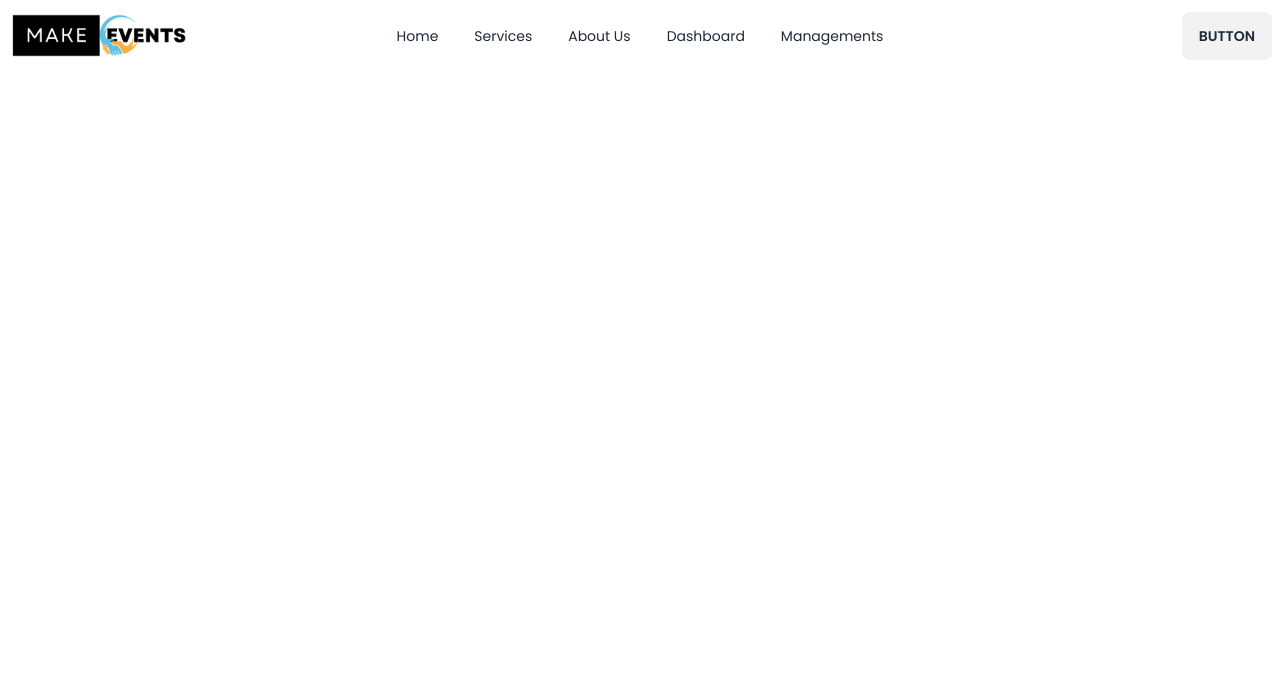
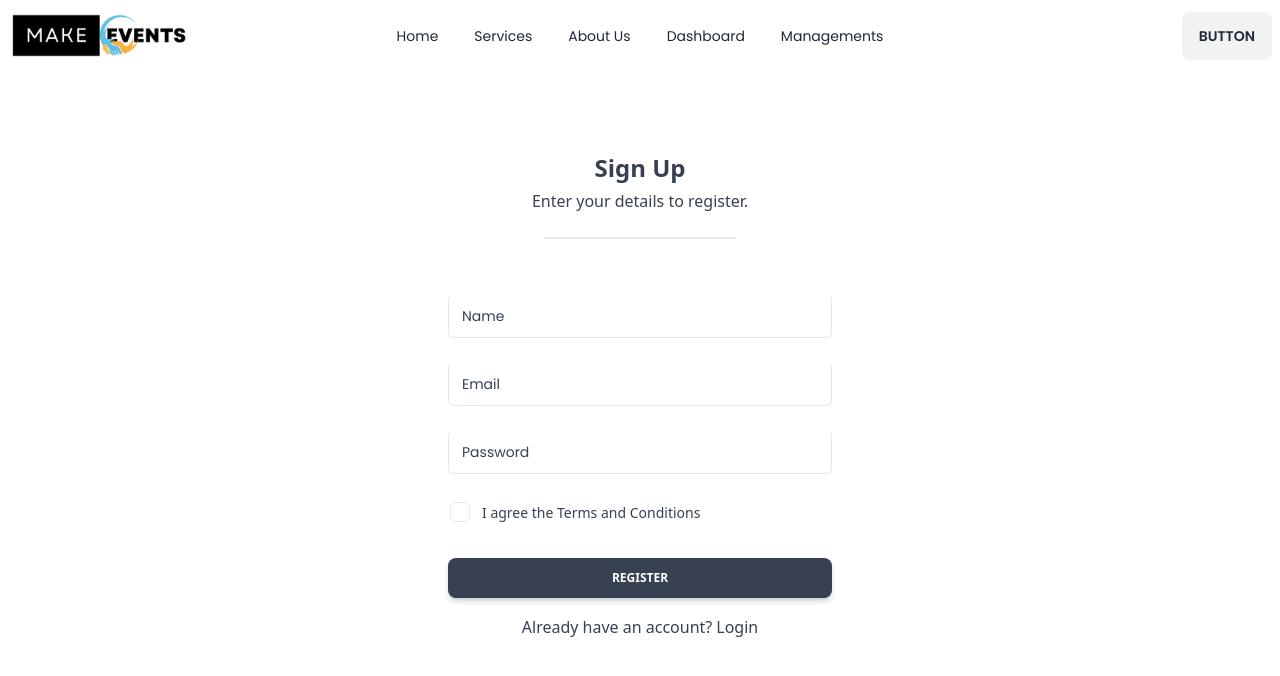
Before and after one commit to fr25foysal/Event-Management, a React (Vite) app: page /register in a window 1280 px wide. Shown: the top 676 px of the page. Built offline with nearby package versions, Linux system fonts and the light colour scheme.

Commit message:
created Sign Up page

```diff
--- a/package.json
+++ b/package.json
@@ -10,6 +10,7 @@
     "preview": "vite preview"
   },
   "dependencies": {
+    "@material-tailwind/react": "^2.1.2",
     "firebase": "^10.4.0",
     "keen-slider": "^6.8.6",
     "localforage": "^1.10.0",
--- a/src/Pages/Login/Login.jsx
+++ b/src/Pages/Login/Login.jsx
@@ -2,9 +2,7 @@
 const Login = () => {
     return (
         <div>
-            <h2>
-                Hello
-            </h2>
+
         </div>
     );
 };
--- a/src/Pages/Register/Register.jsx
+++ b/src/Pages/Register/Register.jsx
@@ -1,9 +1,110 @@
+import { Link } from "react-router-dom";
 
 const Register = () => {
     return (
-        <div>
+      <div className= "grid justify-center mt-20">
+        <div className="relative flex flex-col rounded-xl bg-transparent bg-clip-border text-gray-700 shadow-none">
+          <h4 className="block text-center font-sans text-2xl font-semibold leading-snug tracking-normal text-blue-gray-900 antialiased">
+            Sign Up
+          </h4>
+          <p className="mt-1 text-center block font-sans text-base font-normal leading-relaxed text-gray-700 antialiased">
+            Enter your details to register.
+          </p>
+          <div className="divider w-1/2 mx-auto"></div>
+          <form className="mt-8 mb-2 w-80 max-w-screen-lg sm:w-96">
+            <div className="mb-4 flex flex-col gap-6">
+              <div className="relative h-11 w-full min-w-[200px]">
+                <input
+                  className="peer h-full w-full rounded-md border border-blue-gray-200 border-t-transparent bg-transparent px-3 py-3 font-sans text-sm font-normal text-blue-gray-700 outline outline-0 transition-all placeholder-shown:border placeholder-shown:border-blue-gray-200 placeholder-shown:border-t-blue-gray-200 focus:border-2 focus:border-gray-700 focus:border-t-transparent focus:outline-0 disabled:border-0 disabled:bg-blue-gray-50"
+                  placeholder=" "
+                />
+                <label className="before:content[' '] after:content[' '] pointer-events-none absolute left-0 -top-1.5 flex h-full w-full select-none text-[11px] font-normal leading-tight text-blue-gray-400 transition-all before:pointer-events-none before:mt-[6.5px] before:mr-1 before:box-border before:block before:h-1.5 before:w-2.5 before:rounded-tl-md before:border-t before:border-l before:border-blue-gray-200 before:transition-all after:pointer-events-none after:mt-[6.5px] after:ml-1 after:box-border after:block after:h-1.5 after:w-2.5 after:flex-grow after:rounded-tr-md after:border-t after:border-r after:border-blue-gray-200 after:transition-all peer-placeholder-shown:text-sm peer-placeholder-shown:leading-[4.1] peer-placeholder-shown:text-blue-gray-500 peer-placeholder-shown:before:border-transparent peer-placeholder-shown:after:border-transparent peer-focus:text-[11px] peer-focus:leading-tight peer-focus:text-gray-700 peer-focus:before:border-t-2 peer-focus:before:border-l-2 peer-focus:before:!border-gray-700 peer-focus:after:border-t-2 peer-focus:after:border-r-2 peer-focus:after:!border-gray-700 peer-disabled:text-transparent peer-disabled:before:border-transparent peer-disabled:after:border-transparent peer-disabled:peer-placeholder-shown:text-blue-gray-500">
+                  Name
+                </label>
+              </div>
+              <div className="relative h-11 w-full min-w-[200px]">
+                <input
+                  className="peer h-full w-full rounded-md border border-blue-gray-200 border-t-transparent bg-transparent px-3 py-3 font-sans text-sm font-normal text-blue-gray-700 outline outline-0 transition-all placeholder-shown:border placeholder-shown:border-blue-gray-200 placeholder-shown:border-t-blue-gray-200 focus:border-2 focus:border-gray-700 focus:border-t-transparent focus:outline-0 disabled:border-0 disabled:bg-blue-gray-50"
+                  placeholder=" "
+                />
+                <label className="before:content[' '] after:content[' '] pointer-events-none absolute left-0 -top-1.5 flex h-full w-full select-none text-[11px] font-normal leading-tight text-blue-gray-400 transition-all before:pointer-events-none before:mt-[6.5px] before:mr-1 before:box-border before:block before:h-1.5 before:w-2.5 before:rounded-tl-md before:border-t before:border-l before:border-blue-gray-200 before:transition-all after:pointer-events-none after:mt-[6.5px] after:ml-1 after:box-border after:block after:h-1.5 after:w-2.5 after:flex-grow after:rounded-tr-md after:border-t after:border-r after:border-blue-gray-200 after:transition-all peer-placeholder-shown:text-sm peer-placeholder-shown:leading-[4.1] peer-placeholder-shown:text-blue-gray-500 peer-placeholder-shown:before:border-transparent peer-placeholder-shown:after:border-transparent peer-focus:text-[11px] peer-focus:leading-tight peer-focus:text-gray-700 peer-focus:before:border-t-2 peer-focus:before:border-l-2 peer-focus:before:!border-gray-700 peer-focus:after:border-t-2 peer-focus:after:border-r-2 peer-focus:after:!border-gray-700 peer-disabled:text-transparent peer-disabled:before:border-transparent peer-disabled:after:border-transparent peer-disabled:peer-placeholder-shown:text-blue-gray-500">
+                  Email
+                </label>
+              </div>
+              <div className="relative h-11 w-full min-w-[200px]">
+                <input
+                  type="password"
+                  className="peer h-full w-full rounded-md border border-blue-gray-200 border-t-transparent bg-transparent px-3 py-3 font-sans text-sm font-normal text-blue-gray-700 outline outline-0 transition-all placeholder-shown:border placeholder-shown:border-blue-gray-200 placeholder-shown:border-t-blue-gray-200 focus:border-2 focus:border-gray-700 focus:border-t-transparent focus:outline-0 disabled:border-0 disabled:bg-blue-gray-50"
+                  placeholder=" "
+                />
+                <label className="before:content[' '] after:content[' '] pointer-events-none absolute left-0 -top-1.5 flex h-full w-full select-none text-[11px] font-normal leading-tight text-blue-gray-400 transition-all before:pointer-events-none before:mt-[6.5px] before:mr-1 before:box-border before:block before:h-1.5 before:w-2.5 before:rounded-tl-md before:border-t before:border-l before:border-blue-gray-200 before:transition-all after:pointer-events-none after:mt-[6.5px] after:ml-1 after:box-border after:block after:h-1.5 after:w-2.5 after:flex-grow after:rounded-tr-md after:border-t after:border-r after:border-blue-gray-200 after:transition-all peer-placeholder-shown:text-sm peer-placeholder-shown:leading-[4.1] peer-placeholder-shown:text-blue-gray-500 peer-placeholder-shown:before:border-transparent peer-placeholder-shown:after:border-transparent peer-focus:text-[11px] peer-focus:leading-tight peer-focus:text-gray-700 peer-focus:before:border-t-2 peer-focus:before:border-l-2 peer-focus:before:!border-gray-700 peer-focus:after:border-t-2 peer-focus:after:border-r-2 peer-focus:after:!border-gray-700 peer-disabled:text-transparent peer-disabled:before:border-transparent peer-disabled:after:border-transparent peer-disabled:peer-placeholder-shown:text-blue-gray-500">
+                  Password
+                </label>
+              </div>
+            </div>
+            <div className="inline-flex items-center">
+              <label
+                className="relative -ml-2.5 flex cursor-pointer items-center rounded-full p-3"
+                htmlFor="checkbox"
+                data-ripple-dark="true"
+              >
+                <input
+                  type="checkbox"
+                  className="before:content[''] peer relative h-5 w-5 cursor-pointer appearance-none rounded-md border border-blue-gray-200 transition-all before:absolute before:top-2/4 before:left-2/4 before:block before:h-12 before:w-12 before:-translate-y-2/4 before:-translate-x-2/4 before:rounded-full before:bg-blue-gray-500 before:opacity-0 before:transition-opacity checked:border-gray-700 checked:bg-gray-700 checked:before:bg-gray-700 hover:before:opacity-10"
+                  id="checkbox"
+                />
+                <span className="pointer-events-none absolute top-2/4 left-2/4 -translate-y-2/4 -translate-x-2/4 text-white opacity-0 transition-opacity peer-checked:opacity-100">
+                  <svg
+                    xmlns="http://www.w3.org/2000/svg"
+                    className="h-3.5 w-3.5"
+                    viewBox="0 0 20 20"
+                    fill="currentColor"
+                    stroke="currentColor"
+                    strokeWidth="1"
+                  >
+                    <path
+                      fillRule="evenodd"
+                      d="M16.707 5.293a1 1 0 010 1.414l-8 8a1 1 0 01-1.414 0l-4-4a1 1 0 011.414-1.414L8 12.586l7.293-7.293a1 1 0 011.414 0z"
+                      clipRule="evenodd"
+                    ></path>
+                  </svg>
+                </span>
+              </label>
+              <label
+                className="mt-px cursor-pointer select-none font-light text-gray-700"
+                htmlFor="checkbox"
+              >
+                <p className="flex items-center font-sans text-sm font-normal leading-normal text-gray-700 antialiased">
+                  I agree the
+                  <a
+                    className="font-medium transition-colors hover:text-gray-700"
 
+                  >
+                    &nbsp;Terms and Conditions
+                  </a>
+                </p>
+              </label>
+            </div>
+            <button
+              className="mt-6 block w-full select-none rounded-lg bg-gray-700 py-3 px-6 text-center align-middle font-sans text-xs font-bold uppercase text-white shadow-md shadow-gray-700/20 transition-all hover:shadow-lg hover:shadow-gray-700/40 focus:opacity-[0.85] focus:shadow-none active:opacity-[0.85] active:shadow-none disabled:pointer-events-none disabled:opacity-50 disabled:shadow-none"
+              type="button"
+              data-ripple-light="true"
+            >
+              Register
+            </button>
+            <p className="mt-4 block text-center font-sans text-base font-normal leading-relaxed text-gray-700 antialiased">
+              Already have an account?
+              <Link
+                className="font-medium ml-1 text-gray-700 transition-colors hover:text-blue-700"
+                to={'/login'}
+              >
+               Login
+              </Link>
+
+            </p>
+          </form>
         </div>
+      </div>
     );
 };
 
--- a/tailwind.config.js
+++ b/tailwind.config.js
@@ -1,4 +1,5 @@
 /** @type {import('tailwindcss').Config} */
+
 export default {
   content: [
     "./index.html",
```
Also changed, not shown: 1 other file (tests, documents, lock files or other folders).
